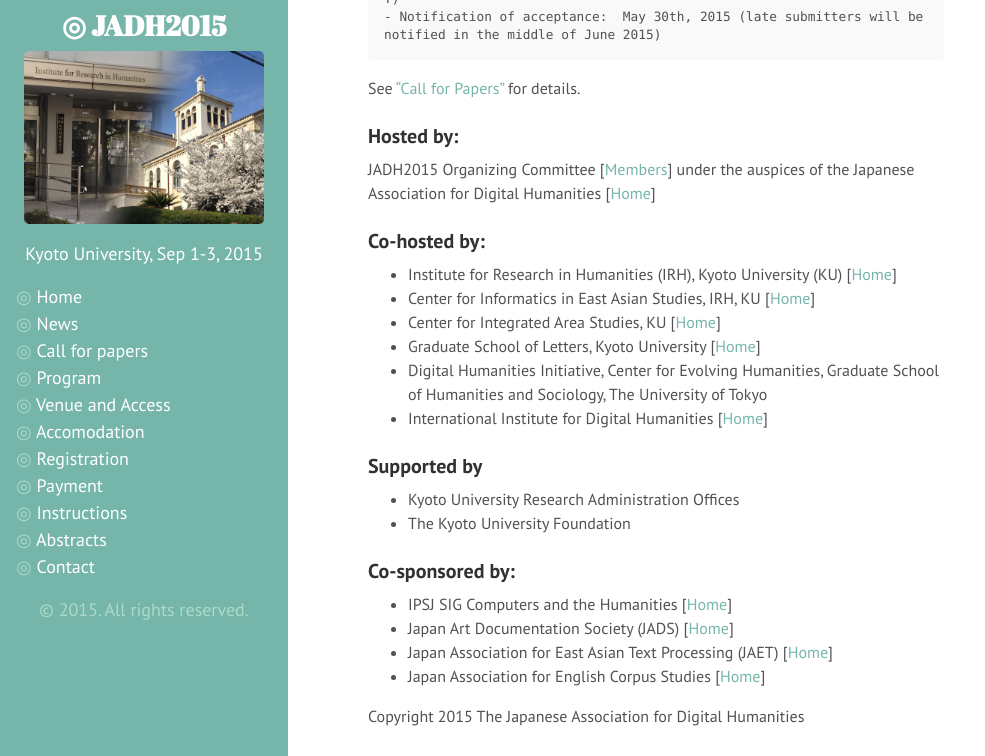
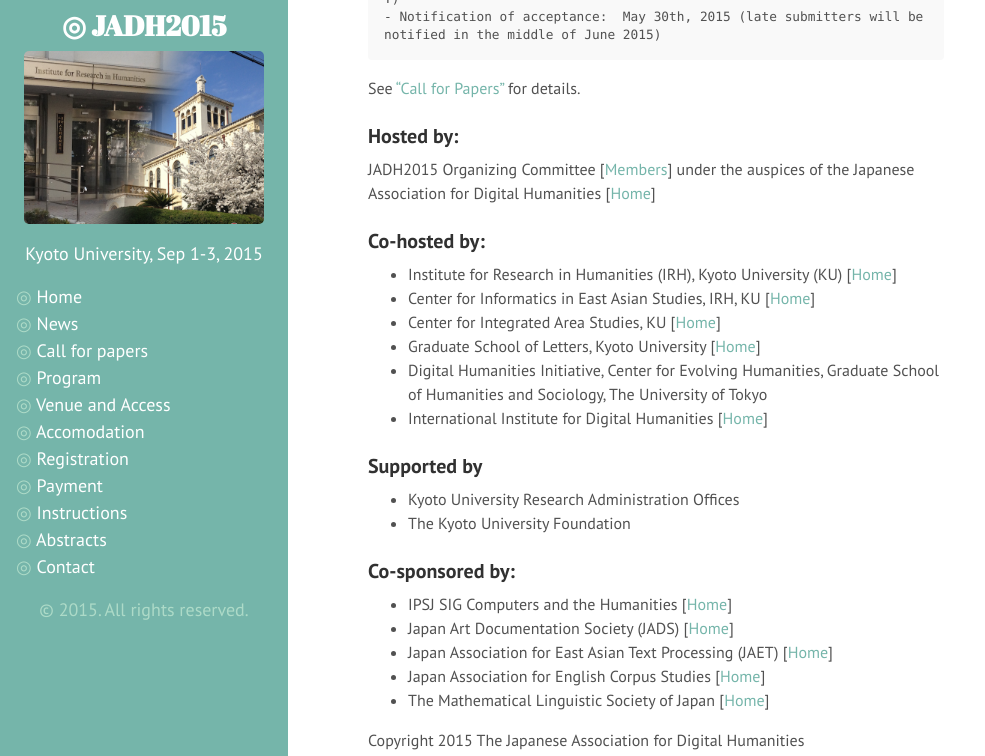
Before and after one commit to jadh2015/jadh2015.github.io, a Jekyll site: the page built from index.md, in a window 1280 px wide and 900 px high, scrolled down 806 px, cut to the strip 0-756 px from the top of the window. Shown: the whole strip, without its empty margins (0-985 px from the left). Built offline with Jekyll 4.4.1, drawn with Linux system fonts in a browser that asks for light colours.

Commit message:
added math society to sponsors.

```diff
--- a/index.md
+++ b/index.md
@@ -71,10 +71,10 @@
 [[Home](http://www.jaet.gr.jp/index.html)]
  * Japan Association for English Corpus Studies
 [[Home](http://jaecs.com)]
+ * The Mathematical Linguistic Society of Japan
+[[Home](http://www.math-ling.org/e-index.html)]
 
 <!--
- * The Mathematical Linguistic Society of Japan
-[[Home](http://www.math-ling.org/e-index.html)]
  * Japan Association for the Contemporary and Applied Philosophy
 [[Home](https://sites.google.com/site/jacapweb/)]
  * Japan Society of Library and Information Science (JSLIS)
```
